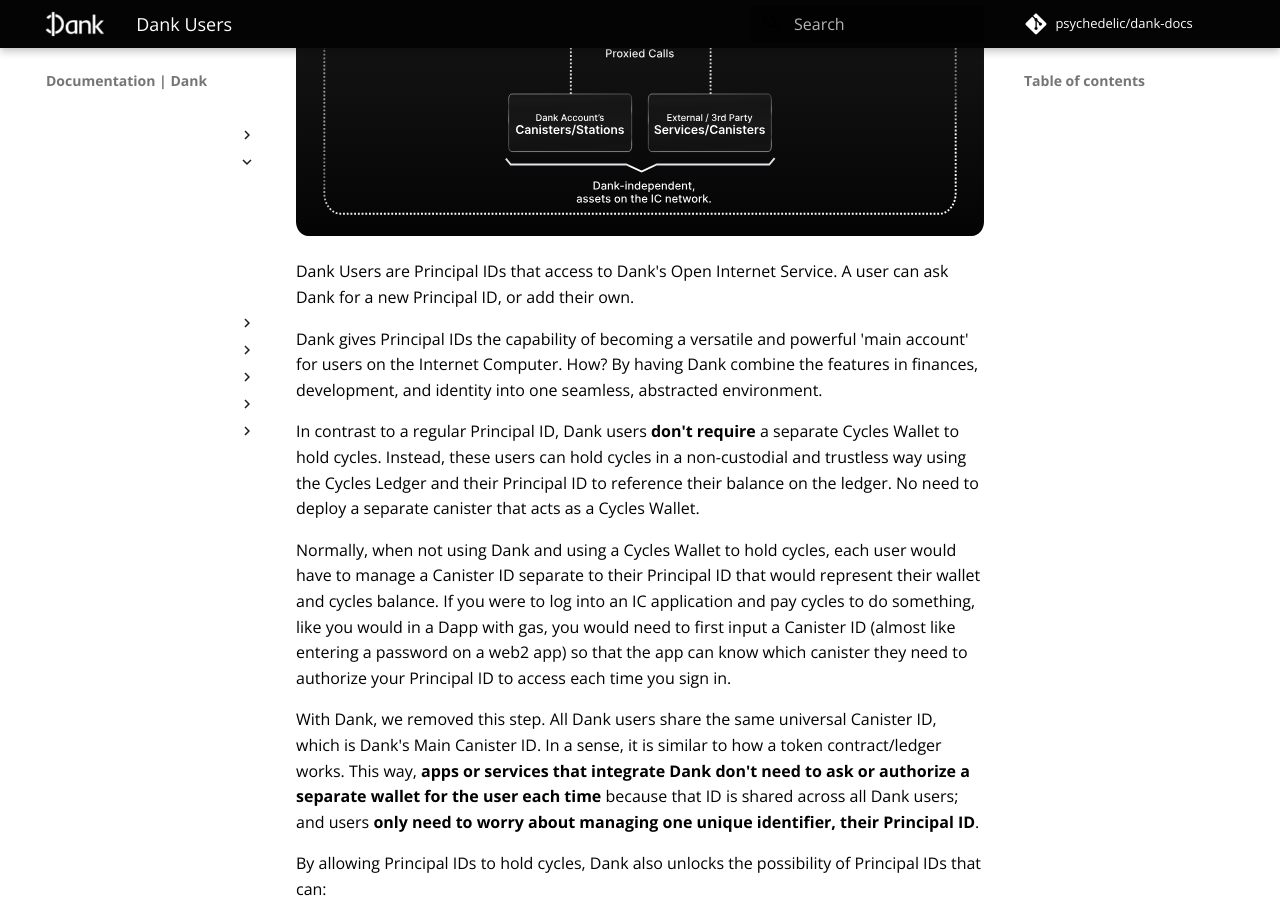
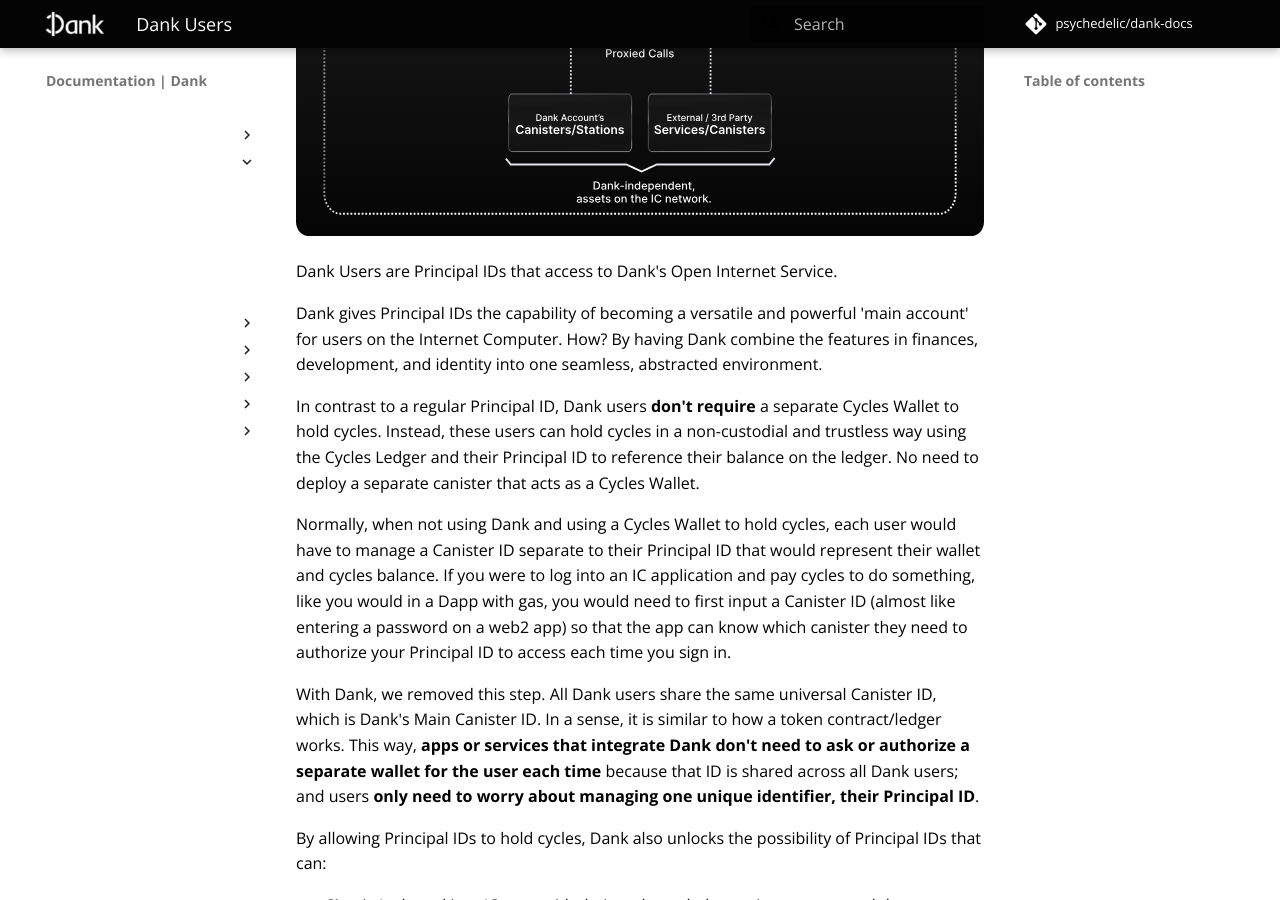
Before and after one commit to Psychedelic/dank-docs, an MkDocs documentation site: the page built from docs/basic-concepts/dank-users.md, in a window 1280 px wide and 900 px high, scrolled down 518 px. Built offline with MkDocs 1.6.1 and Material for MkDocs 9.7.7, drawn with Linux system fonts in a browser that asks for light colours; comment, search, counter and statistics services are not loaded.

Commit message:
Update dank-users.md

```diff
--- a/docs/basic-concepts/dank-users.md
+++ b/docs/basic-concepts/dank-users.md
@@ -5,7 +5,7 @@
 
 ![](imgs/architecture.svg)
 
-Dank Users are Principal IDs that access to Dank's Open Internet Service. A user can ask Dank for a new Principal ID, or add their own.
+Dank Users are Principal IDs that access to Dank's Open Internet Service.
 
 Dank gives Principal IDs the capability of becoming a versatile and powerful 'main account' for users on the Internet Computer. How? By having Dank combine the features in finances, development, and identity into one seamless, abstracted environment.
 
```
